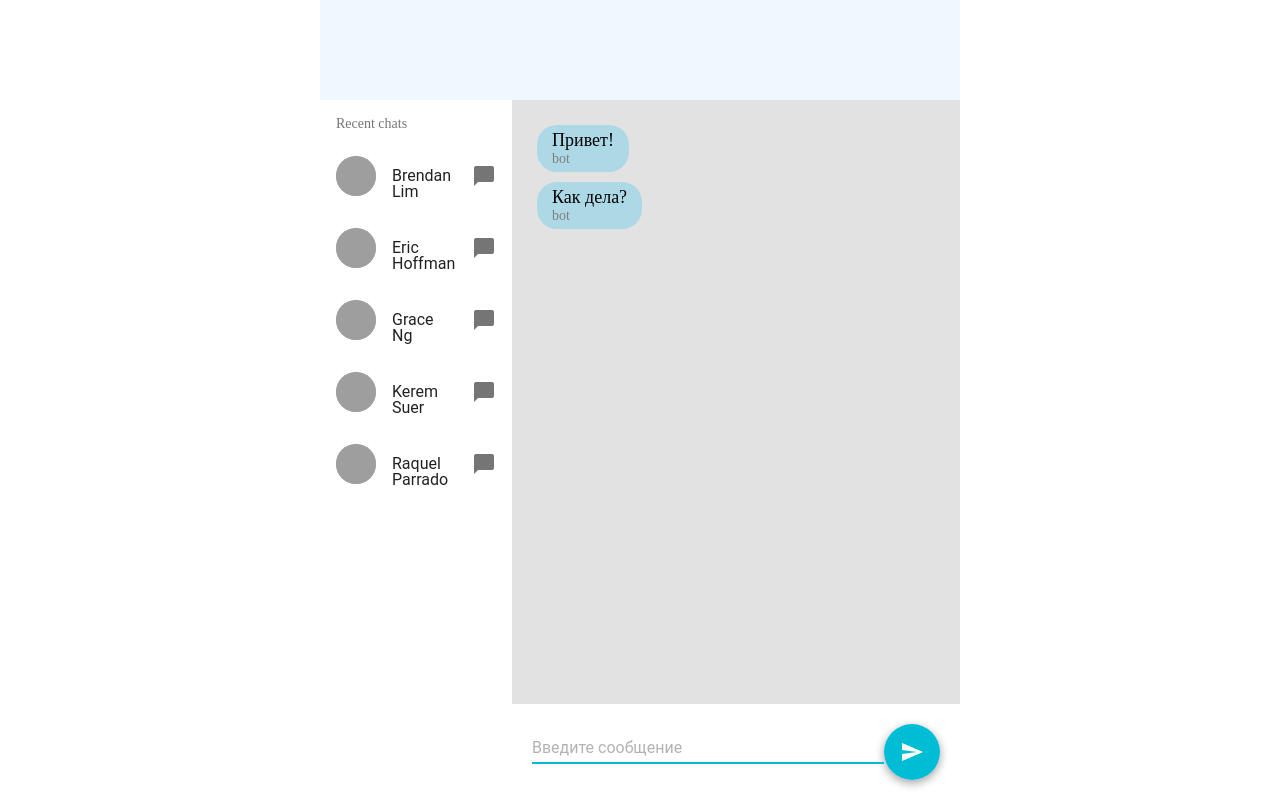
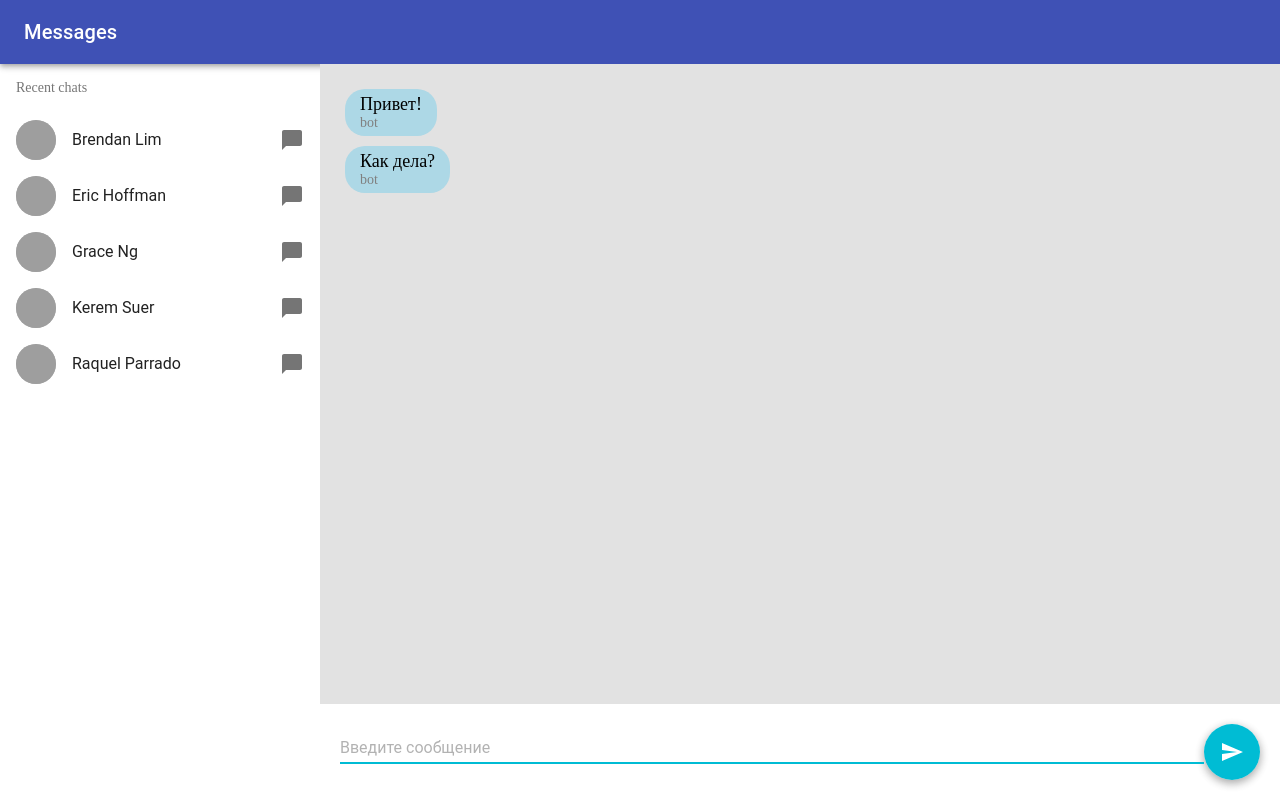
Before and after one commit to gb-courses-28486a7201cc086f/react-base, a React app: page /chats/1/ in a window 1280 px wide. Built offline with nearby package versions, Linux system fonts and the light colour scheme; grey boxes are pictures that could not be loaded.

Commit message:
Added MUI grid and app panel

```diff
--- a/package.json
+++ b/package.json
@@ -29,6 +29,8 @@
     "@babel/core": "^7.12.10",
     "@babel/preset-env": "^7.12.11",
     "@babel/preset-react": "^7.12.10",
+    "@material-ui/core": "^4.11.2",
+    "@material-ui/icons": "^4.11.2",
     "babel-loader": "^8.2.2",
     "css-loader": "^5.0.1",
     "material-ui": "^0.20.2",
--- a/src/components/ChatList.jsx
+++ b/src/components/ChatList.jsx
@@ -20,11 +20,9 @@ function getChatList() {
 
 export const ChatList = (props) => {
     return (
-        <div className="chat-list">
-            <List>
-                <Subheader>Recent chats</Subheader>
-                { getChatList() }
-            </List>
-        </div>
+        <List>
+            <Subheader>Recent chats</Subheader>
+            { getChatList() }
+        </List>
     );
 }
--- a/src/components/Header.jsx
+++ b/src/components/Header.jsx
@@ -1,7 +1,24 @@
 import React from "react";
+import AppBar from '@material-ui/core/AppBar';
+import Toolbar from '@material-ui/core/Toolbar';
+import Typography from '@material-ui/core/Typography';
+import IconButton from '@material-ui/core/IconButton';
+import ArrowBackIcon from '@material-ui/icons/ArrowBack';
+import Hidden from '@material-ui/core/Hidden';
 
 export const Header = (props) => {
     return (
-        <div className="header"></div>
+        <AppBar position="static" className="header">
+            <Toolbar className="header-toolbar">
+                <Hidden smUp>
+                    <IconButton edge="start" color="inherit" aria-label="chats">
+                        <ArrowBackIcon/>
+                    </IconButton>
+                </Hidden>
+                <Typography variant="h6">
+                    Messages
+                </Typography>
+            </Toolbar>
+        </AppBar>
     );
 }
--- a/src/components/Layout.jsx
+++ b/src/components/Layout.jsx
@@ -1,18 +1,25 @@
 import React from "react";
+import Grid from '@material-ui/core/Grid';
 
 import { Header } from "./Header";
 import { ChatList } from "./ChatList";
 import { MessageContainer } from "./MessageContainer";
 import { MessageStore } from "../MessageStore";
 
+import "../styles/styles.css"
+
 export const Layout = (props) => {
     return (
-        <div className="layout">
-            <Header/>
-            <div className="content-container">
-                <ChatList/>
-                <MessageContainer store={new MessageStore()}/>
-            </div>
+        <div className="root">
+            <Header className="header"/>
+            <Grid container className="content-container">
+                <Grid item xs sm={4} lg={3} xl={2} className="chat-list">
+                    <ChatList/>
+                </Grid>
+                <Grid item xs={12} sm className="message-container">
+                    <MessageContainer store={new MessageStore()}/>
+                </Grid>
+            </Grid>
         </div>
     );
 }
--- a/src/components/MessageContainer.jsx
+++ b/src/components/MessageContainer.jsx
@@ -1,8 +1,6 @@
 import React, { useState, useEffect } from "react";
 import { MessageList } from "./MessageList";
 import { SendMessageForm } from "./SendMessageForm";
-
-import "../styles/styles.css"
 
 /**
  * Displays list of messages and new message form.
@@ -13,7 +11,6 @@ import "../styles/styles.css"
  * @param {Object} props.store Object which stores messages
  * @param {function(string, string): any} props.store.addMessage
  * @param {function(): Array} props.store.getMessages
- * @param {string} props.className CSS classes list
  */
 export const MessageContainer = (props) => {
     const defaultAuthor = "user";
@@ -46,9 +43,9 @@ export const MessageContainer = (props) => {
     };
 
     return (
-        <div className="message-container">
+        <>
             <MessageList messages={messages} me={defaultAuthor}/>
             <SendMessageForm sendMessage={sendMessage} />
-        </div>
+        </>
     );
 };
--- a/src/styles/styles.css
+++ b/src/styles/styles.css
@@ -1,37 +1,30 @@
-.layout {
+.root {
    height: 100%;
-   width: 50%;
-   margin: auto;
-   display: flex;
-   align-items: center;
-   justify-content: center;
-   flex-direction: column;
 }
 
 .header {
-   display: flex;
-   flex: 0 0 100px;
-   width: 100%;
+   height: 64px;
    font-size: 24px;
-   background-color: aliceblue;
+}
+
+.header-toolbar {
+   height: 100%;
 }
 
 .content-container {
-   display: flex;
-   width: 100%;
-   height: calc(100% - 100px);
+   height: calc(100% - 64px);
+   flex-grow: 1;
 }
 
 .chat-list {
-   display: flex;
-   flex: 0 1 300px;
-   flex-direction: column;
+   height: 100%;
+   overflow-y: auto;
 }
 
 .message-container {
    display: flex;
    flex-direction: column;
-   flex: 1 1 700px;
+   height: 100%;
 }
 
 .message-field {
@@ -40,7 +33,7 @@
    flex-grow: 1;
    background-color: #e2e2e2;
    padding: 20px;
-   overflow-y: scroll;
+   overflow-y: auto;
 }
 
 .message-new-container {
```
